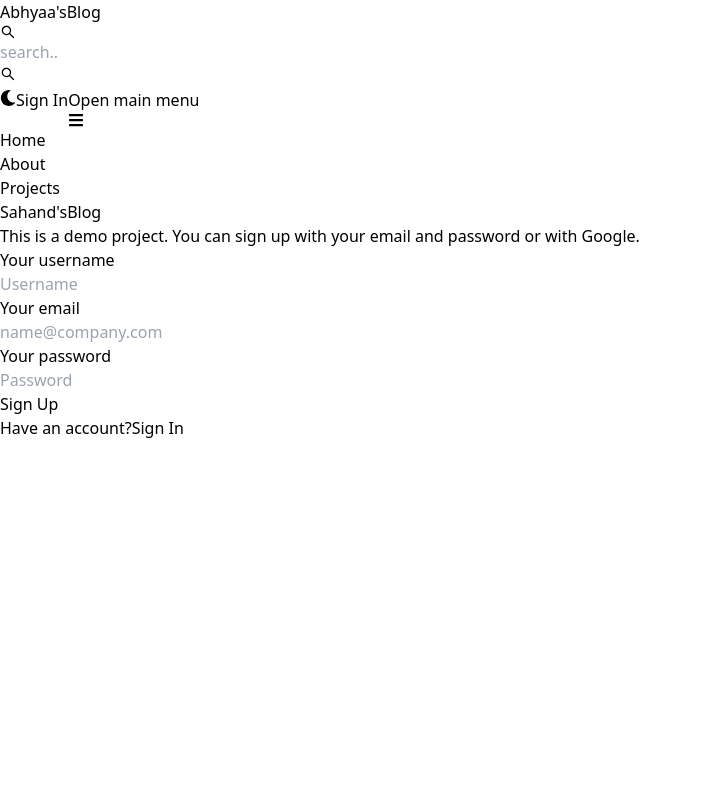
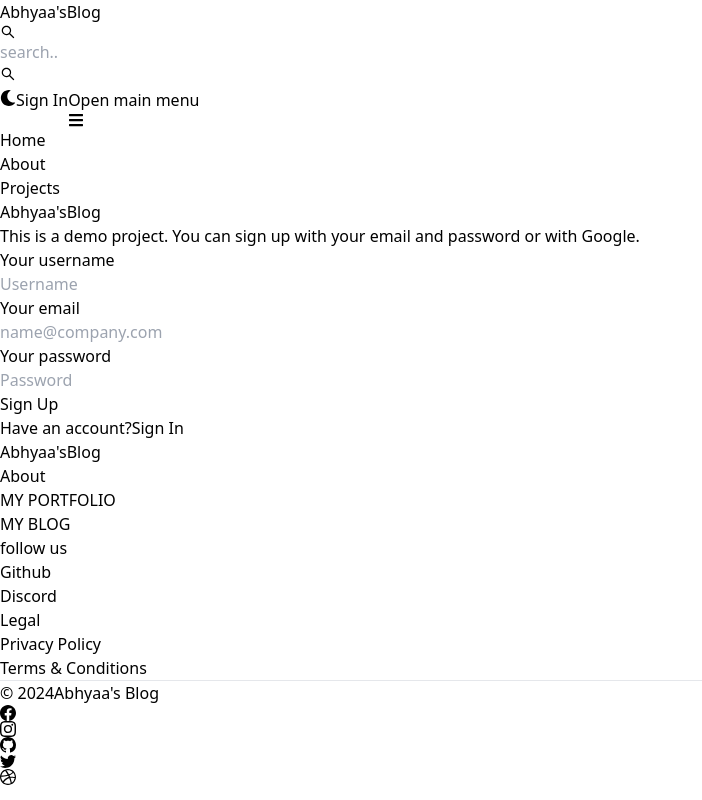
Before and after one commit to Abhishek65a/Mern-Blog-website, a React (Vite) app in the folder client/: page /signup in a window 1280 px wide. Shown: the whole page, without its empty margins (0-702 px from the left). Built offline with nearby package versions, Linux system fonts and the light colour scheme.

Commit message:
created with Footer Component

```diff
--- a/client/src/App.jsx
+++ b/client/src/App.jsx
@@ -7,6 +7,7 @@
 import Dashboard from "./pages/Dashboard";
 import Projects from "./pages/Projects";
 import Header from "./components/Header";
+import Footer from "./components/Footer";
 
 export default function App() {
   return (
@@ -20,6 +21,7 @@
       <Route path="/dashboard" element={<Dashboard/>} />
       <Route path="/projects" element={<Projects/>} />
     </Routes>
+    <Footer/>
     </BrowserRouter>
   )
 }
--- /dev/null
+++ b/client/src/components/Footer.jsx
@@ -0,0 +1,83 @@
+import { Footer } from "flowbite-react";
+import { Link } from "react-router-dom";
+import {BsFacebook,BsInstagram,BsTwitter,BsGithub,BsDribbble} from "react-icons/bs"
+
+
+export default function FooterCom() {
+  return (
+    <Footer container className="border border-t-8 border-teal-500">
+      <div className="w-full max-w-7xl mx-auto ">
+        <div className="grid w-full justify-between sm:flex md:grid-cols-1">
+          <div className="mt-5 ">
+            <Link
+              to="/"
+              className="self-center whitespace-nowrap text-lg
+       sm:text-xl font-semibold dark:text-white"
+            >
+              <span
+                className="px-2 py-1 bg-gradient-to-r from-indigo-500
+          via-purple-500 to-pink-500 rounded-lg text-white"
+              >
+                Abhyaa's
+              </span>
+              Blog
+            </Link>
+          </div>
+
+          <div className="grid grid-cols-2 gap-8 mt-4 sm:grid-cols-3 sm:gap-6">
+            <div>
+              <Footer.Title title="About" />
+              <Footer.LinkGroup col>
+                <Footer.Link
+                  href="https://next-js-portfolio-flax-ten.vercel.app/"
+                  target="_blank"
+                  rel="noopener noreferrer"
+                >
+                  MY PORTFOLIO
+                </Footer.Link>
+                <Footer.Link
+                  href="/about"
+                  target="_blank"
+                  rel="noopener noreferrer"
+                >
+                  MY BLOG
+                </Footer.Link>
+              </Footer.LinkGroup>
+            </div>
+            <div>
+              <Footer.Title title="follow us" />
+              <Footer.LinkGroup col>
+                <Footer.Link
+                  href="https://github.com/Abhishek65a"
+                  target="_blank"
+                  rel="noopener noreferrer"
+                >
+                  Github
+                </Footer.Link>
+                <Footer.Link href="#">Discord</Footer.Link>
+              </Footer.LinkGroup>
+            </div>
+            <div>
+              <Footer.Title title="Legal" />
+              <Footer.LinkGroup col>
+                <Footer.Link href="#">Privacy Policy</Footer.Link>
+                <Footer.Link href="#">Terms & Conditions</Footer.Link>
+              </Footer.LinkGroup>
+            </div>
+          </div>
+        </div>
+        <Footer.Divider/>
+        <div className="w-full sm:flex sm:items-center sm:justify-between">
+            <Footer.Copyright href="#" by="Abhyaa's Blog" year={new Date().getFullYear()} />
+            <div className=" flex gap-6 sm:mt:0 mt-4 sm:justify-center">
+                <Footer.Icon href="#" icon={BsFacebook} />
+                <Footer.Icon href="#" icon={BsInstagram} />
+                <Footer.Icon href="https://github.com/Abhishek65a" target="_blank" icon={BsGithub} />
+                <Footer.Icon href="#" icon={BsTwitter} />
+                <Footer.Icon href="#" icon={BsDribbble} />
+            </div>
+        </div>
+      </div>
+    </Footer>
+  );
+}
--- a/client/src/pages/SignUp.jsx
+++ b/client/src/pages/SignUp.jsx
@@ -43,7 +43,7 @@
         <div className="flex-1">
           <Link to="/" className="font-bold dark:text-white text-4xl">
             <span className="px-2 py-1 bg-gradient-to-r from-indigo-500 via-purple-500 to-pink-500 rounded-lg text-white">
-              Sahand's
+              Abhyaa's
             </span>
             Blog
           </Link>
@@ -101,7 +101,7 @@
           </form>
           <div className="flex gap-2 text-sm mt-5">
             <span>Have an account?</span>
-            <Link to="/sign-in" className="text-blue-500">
+            <Link to="/signin" className="text-blue-500">
               Sign In
             </Link>
           </div>
```
Also changed, not shown: client/src/components/Header.jsx (line endings or trailing spaces), 1 other file (tests, documents, lock files or other folders).
